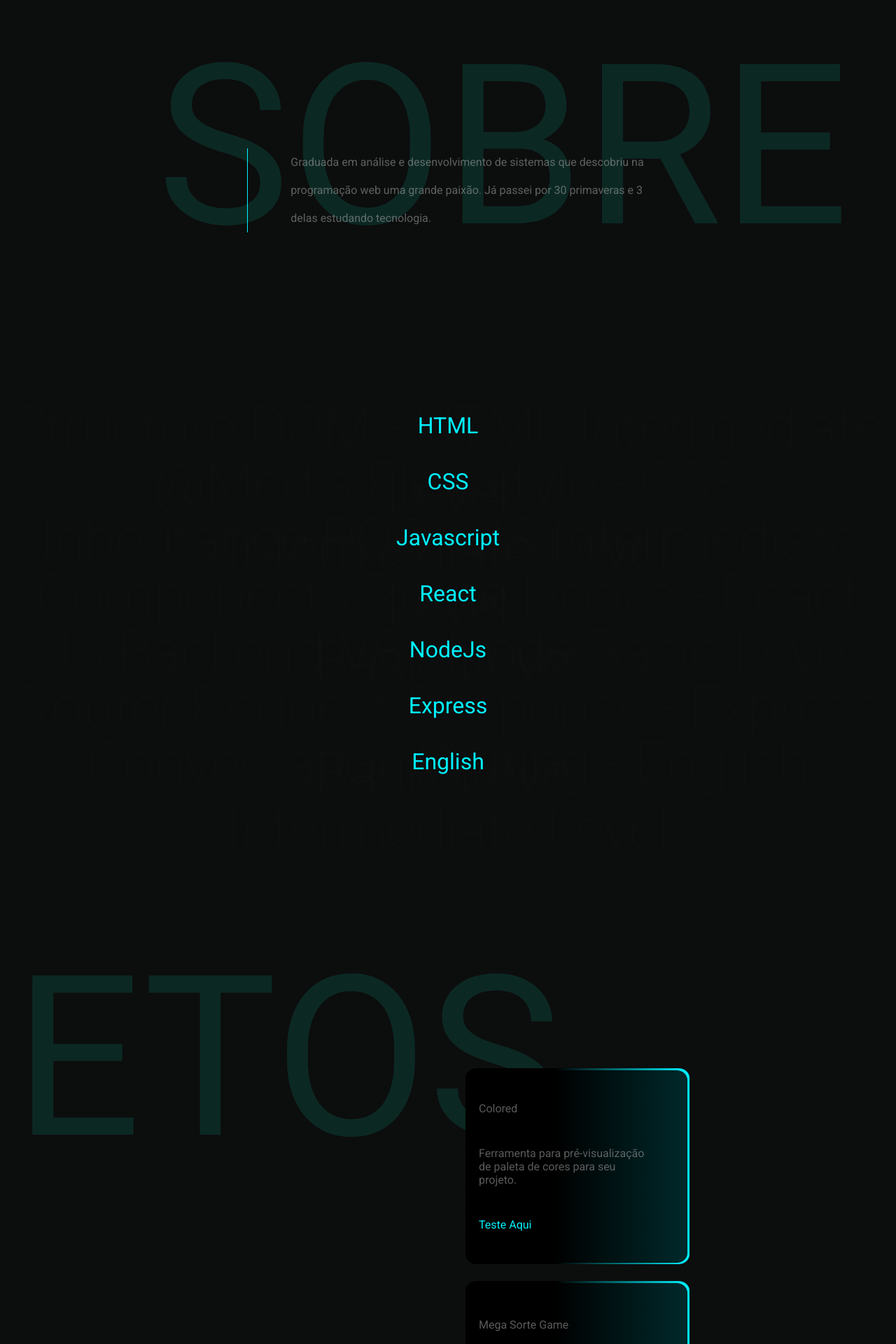
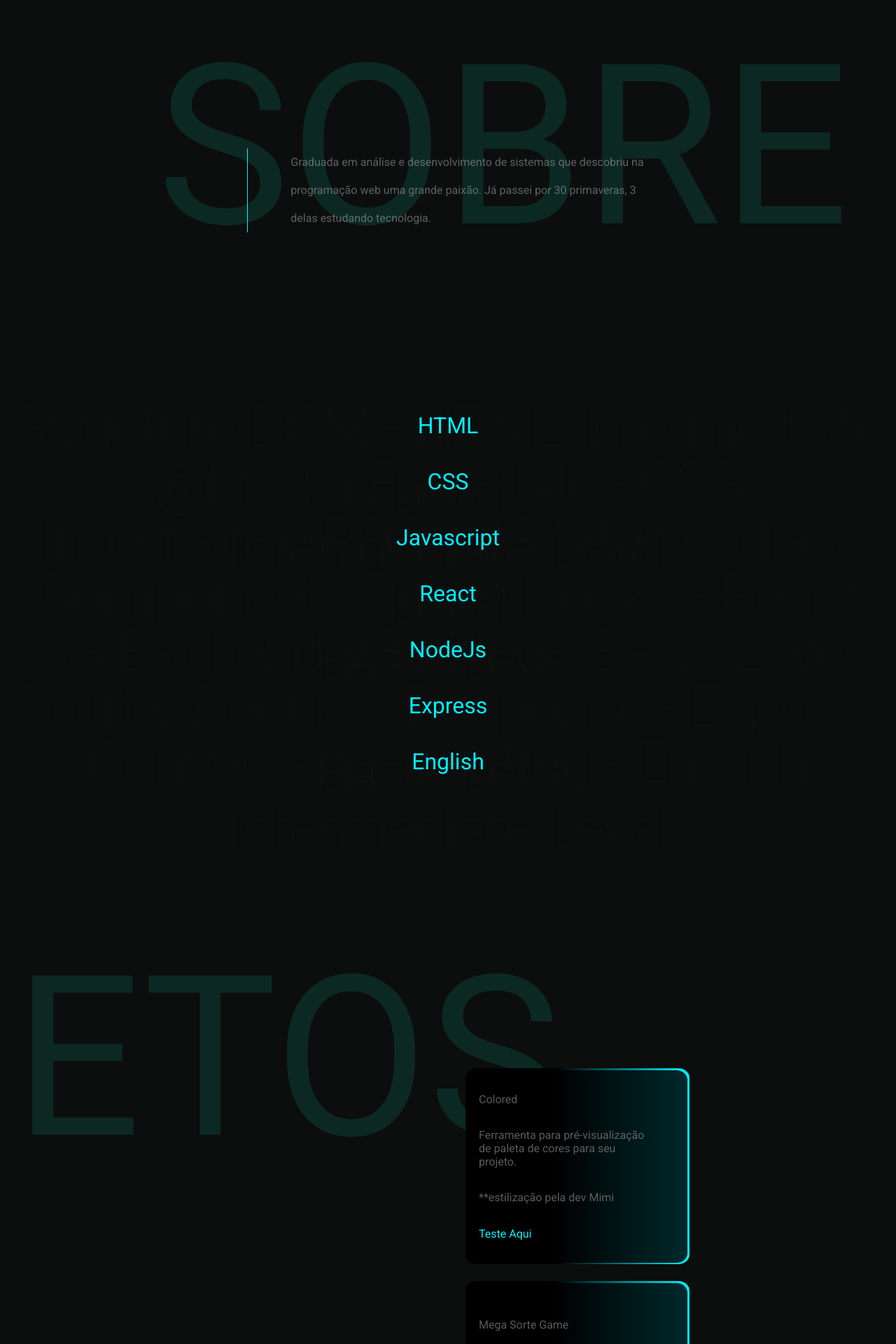
Before and after one commit to PamelaMarinho/Portfolio-Pamela, a React (Create React App) app: page / in a window 1280 px wide. Shown: the part 818-2738 px from the top of the page at 70% size. Built offline with nearby package versions, Linux system fonts and the light colour scheme.

Commit message:
adendo project

```diff
--- a/src/component/About.js
+++ b/src/component/About.js
@@ -9,7 +9,7 @@ const About = () => {
                 <Name msg="SOBRE" />
                 <div className='text-about'>
                      <p> Graduada em análise e desenvolvimento de sistemas que descobriu na programação web uma grande paixão.
-                        Já passei por 30 primaveras e 3 delas estudando tecnologia.</p>
+                        Já passei por 30 primaveras, 3 delas estudando tecnologia.</p>
                 </div>
         </section>
        )
--- a/src/component/Project.css
+++ b/src/component/Project.css
@@ -61,6 +61,10 @@
     width: 80%;
 }
 
+.mimi{
+    color: var(--text-color);
+}
+
 @media screen and (max-width: 430px) {
     .box-out{
         width: 80%;
--- a/src/component/Project.js
+++ b/src/component/Project.js
@@ -12,6 +12,7 @@ const Project = () => {
                         <div className='box'>
                             <p className='title-box'>Colored</p>
                             <p className='text-box'>Ferramenta para pré-visualização de paleta de cores para seu projeto.</p>
+                            <p>**estilização pela dev <a className='mimi' href='https://github.com/alreadymimi' target={"_blanket"}>Mimi</a></p>
                             <a className='button-box' href='https://pamelamarinho.github.io/colored/' target="_blanket" >Teste Aqui</a>
                         </div>
                     </div>
```
